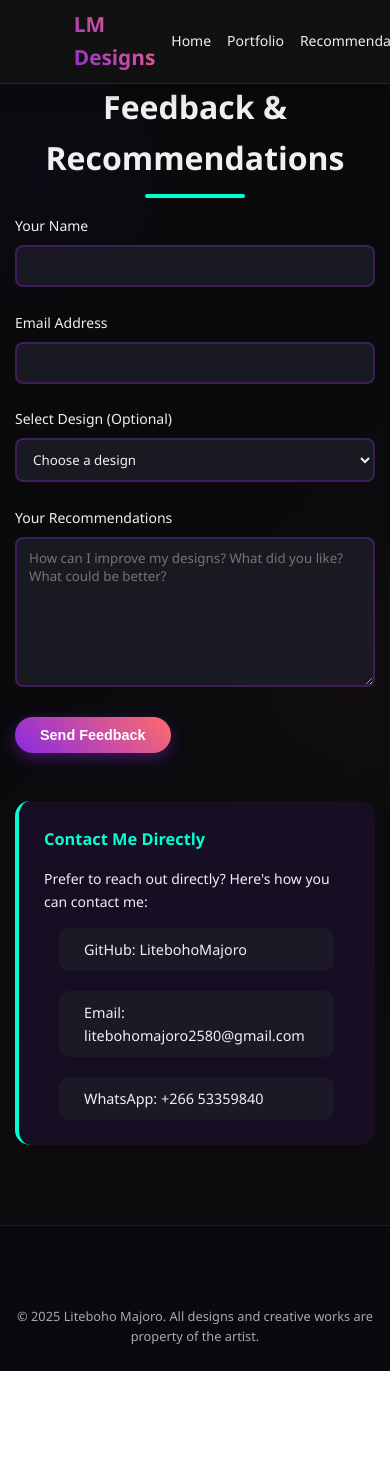
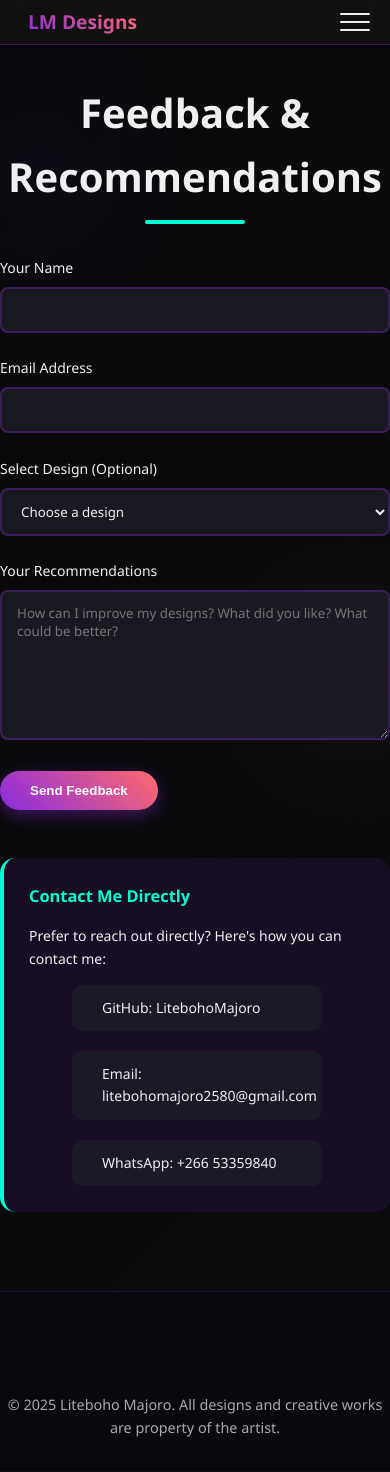
Before and after one commit to LitebohoMajoro/LM-Designs-Website, a React (Create React App) app: page /recommendations in a window 390 px wide. Before the commit the page ends 1371 px from the top, so only its background shows below. Built offline with nearby package versions, Linux system fonts and the light colour scheme.

Commit message:
Update styles.css

```diff
--- a/src/styles.css
+++ b/src/styles.css
@@ -29,6 +29,11 @@ body {
     position: relative;
     cursor: all-scroll; /* This will be overridden for touch devices */
     font-size: 16px; /* Base font size for desktop */
+}
+
+/* Optional: To prevent scrolling when the overlay menu is open (requires JS to toggle) */
+body.no-scroll {
+    overflow: hidden;
 }
 
 #cursor-trail {
@@ -86,36 +91,39 @@ body::before {
 .container {
     max-width: 1200px;
     margin: 0 auto;
-    padding: 0 20px;
+    /* Removed padding from here as it's now applied directly to .navbar */
 }
 
 /* MODIFIED: Header for smaller size */
 header {
     background: rgba(18, 18, 18, 0.9);
     backdrop-filter: blur(10px);
-    padding: 0.8rem 0; /* Reduced vertical padding */
+    padding: 0.6rem 0; /* Further reduced vertical padding */
     position: fixed;
     width: 100%;
     top: 0;
     z-index: 1000;
     box-shadow: 0 4px 20px rgba(0, 0, 0, 0.3);
     border-bottom: 1px solid rgba(138, 43, 226, 0.3);
-    min-height: 60px; /* Reduced minimum height */
+    min-height: 50px; /* Further reduced minimum height */
     display: flex;
     align-items: center;
 }
 
-/* MODIFIED: Navbar for smaller width */
+/* MODIFIED: Navbar for better alignment with hamburger */
 .navbar {
     display: flex;
-    justify-content: space-between;
+    justify-content: space-between; /* Keeps logo and hamburger on edges */
     align-items: center;
-    width: 75%; /* Reduced width for a smaller container */
+    width: 100%; /* Allow navbar to take full container width */
+    padding: 0 20px; /* Add padding here for alignment within the header */
+    max-width: 1200px; /* Constrain its content width as before */
+    margin: 0 auto; /* Center the navbar content */
 }
 
 /* MODIFIED: Logo for smaller size */
 .logo {
-    font-size: 1.5rem; /* Smaller font size for the logo */
+    font-size: 1.4rem; /* Slightly smaller font size for the logo */
     font-weight: 700;
     background: linear-gradient(45deg, var(--primary), var(--secondary));
     -webkit-background-clip: text;
@@ -126,24 +134,45 @@ header {
 }
 
 .logo i {
-    margin-right: 10px;
-    font-size: 2rem;
+    margin-right: 8px; /* Slightly reduced margin */
+    font-size: 1.8rem; /* Adjusted icon size */
 }
 
+/* MODIFIED: Navigation links - Default hidden, styled for full-screen overlay */
 .nav-links {
+    list-style: none;
+    position: fixed; /* Fixed position for overlay */
+    top: 0; /* Start from the top of the viewport */
+    left: 100%; /* Hide off-screen to the right by default */
+    width: 100%;
+    height: 100%;
+    background: rgba(18, 18, 18, 0.98); /* Darker background for overlay */
+    backdrop-filter: blur(15px); /* Stronger blur for overlay */
     display: flex;
-    list-style: none;
+    flex-direction: column; /* Stack links vertically */
+    justify-content: center; /* Center links vertically */
+    align-items: center; /* Center links horizontally */
+    z-index: 999; /* Below hamburger but above content */
+    transition: left 0.5s ease-in-out, opacity 0.5s ease-in-out; /* Smooth transition */
+    opacity: 0; /* Start invisible */
+    pointer-events: none; /* Disable interaction when hidden */
 }
 
-/* MODIFIED: Nav links for less spacing */
+.nav-links.active {
+    left: 0; /* Slide in from the right */
+    opacity: 1; /* Fade in */
+    pointer-events: auto; /* Enable interaction when visible */
+}
+
 .nav-links li {
-    margin-left: 1rem; /* Reduced horizontal spacing between links */
+    margin: 1.2rem 0; /* Spacing between menu items */
 }
 
 .nav-links a {
     color: var(--light);
     text-decoration: none;
-    font-weight: 500;
+    font-weight: 600; /* Bolder for menu items */
+    font-size: 2rem; /* Larger font size for menu items */
     position: relative;
     padding: 5px 0;
     transition: var(--transition);
@@ -155,7 +184,7 @@ header {
     bottom: 0;
     left: 0;
     width: 0;
-    height: 2px;
+    height: 3px; /* Slightly thicker underline */
     background: var(--accent);
     transition: var(--transition);
 }
@@ -168,14 +197,16 @@ header {
     width: 100%;
 }
 
+/* MODIFIED: Hamburger - Always displayed */
 .hamburger {
-    display: none;
+    display: flex; /* Always display the hamburger */
     flex-direction: column;
     justify-content: space-around;
     width: 30px;
     height: 25px;
     cursor: pointer;
-    z-index: 1001;
+    z-index: 1001; /* Above the nav-links overlay */
+    position: relative; /* For z-index to work against fixed nav-links */
 }
 
 .hamburger .bar {
@@ -328,11 +359,11 @@ header {
     }
 }
 
+/* MODIFIED: Filter section heading */
 .filter-section h2 {
-    font-size: 2.5rem;
-    margin-bottom: 2rem;
-    position: relative;
-    display: inline-block;
+    font-size: 1.5rem; /* Reduced from 2.5rem to h5 equivalent */
+    margin-bottom: 1.5rem; /* Adjusted margin */
+    text-align: center; /* Ensure it's centered */
 }
 
 .filter-section h2::after {
@@ -670,249 +701,114 @@ footer.visible {
         display: none;
     }
 
-    .container {
-        padding: 0 15px;
+    /* MODIFIED: Header for smallest mobile */
+    header {
+        min-height: 45px; /* Even smaller on tiny screens */
+        padding: 0.3rem 0;
+    }
+    /* MODIFIED: Logo for smallest mobile */
+    .logo {
+        font-size: 1.2rem;
+    }
+    .logo i {
+        font-size: 1.3rem;
     }
 
-    /* MODIFIED: Header for smaller size on smallest mobile */
-    header {
-        min-height: 50px; /* Make it even smaller on tiny screens */
-        padding: 0.5rem 0;
+    /* Hamburger bars might need thinner styling on very small screens if they look too thick */
+    .hamburger .bar {
+        height: 2px;
     }
-    /* MODIFIED: Logo for smaller size on smallest mobile */
-    .logo {
-        font-size: 1.3rem; /* Further reduce logo size on mobile */
+    .hamburger.active .bar:nth-child(1) {
+        transform: translateY(9px) rotate(45deg); /* Adjusted for thinner bars */
     }
-    .logo i {
-        font-size: 1.5rem; /* Further reduce icon size on mobile */
+    .hamburger.active .bar:nth-child(3) {
+        transform: translateY(-9px) rotate(-45deg); /* Adjusted for thinner bars */
+    }
+
+    /* Nav links for overlay on mobile */
+    .nav-links li {
+        margin: 1rem 0;
+    }
+    .nav-links a {
+        font-size: 1.8rem;
     }
 
     /* Hero Section */
     .hero {
-        padding-top: 80px; /* Adjust based on header height */
-        min-height: auto;
-        height: auto;
+        padding-top: 60px; /* Adjust based on header height */
     }
-    .hero-content {
-        flex-direction: column-reverse; /* Photo above text */
-        text-align: center;
-        padding-top: 40px; /* Space above photo */
-        padding-bottom: 40px; /* Space below text */
+    /* ... (rest of hero section mobile styles are fine) ... */
+
+    /* Filter Section heading for mobile */
+    .filter-section h2 {
+        font-size: 1.3rem; /* Further reduced for mobile */
     }
-    .hero-photo {
-        width: 200px;
-        height: 200px;
-        margin: 0 auto 30px auto; /* Center and add space below */
-    }
-    .hero-text {
-        padding-left: 0;
-        padding-right: 0;
-        margin-top: 0; /* Reset margin-top */
-        margin-bottom: 0; /* No extra margin, already handled by hero-photo */
-    }
-    .hero h1 {
-        font-size: 2rem;
-        margin-bottom: 0.8rem;
-    }
-    .hero p {
-        font-size: 1rem;
-        margin-bottom: 1.5rem;
-    }
-    .cta-button {
-        padding: 10px 25px;
-        font-size: 0.9rem;
-    }
-
-    /* Filter Section */
-    .filter-section h2 {
-        font-size: 2rem;
-    }
-    .filter-buttons {
-        gap: 8px;
-        margin-bottom: 2rem;
-    }
-    .filter-btn {
-        padding: 6px 12px;
-        font-size: 0.8rem;
-    }
-
-    /* Portfolio Grid */
-    .portfolio-grid {
-        grid-template-columns: 1fr;
-        gap: 20px;
-    }
-    .portfolio-info {
-        padding: 15px;
-    }
-
-    /* Contact Section */
-    .contact-container h2 {
-        font-size: 2rem;
-        margin-bottom: 2rem;
-    }
-    .form-group input,
-    .form-group textarea,
-    .form-group select {
-        padding: 10px 12px;
-    }
-    .contact-methods {
-        flex-direction: column;
-        align-items: center;
-    }
-    .contact-method {
-        width: 90%;
-        max-width: 300px;
-        padding: 10px 15px;
-        font-size: 0.9rem;
-    }
-
-    /* Footer */
-    footer {
-        padding: 1.5rem 0;
-    }
-    .social-links {
-        gap: 15px;
-        margin-bottom: 1rem;
-    }
-    .social-links a {
-        width: 40px;
-        height: 40px;
-        font-size: 1rem;
-    }
-    .copyright {
-        font-size: 0.8rem;
-    }
+    /* ... (rest of filter section mobile styles are fine) ... */
+    /* ... (portfolio, contact, footer mobile styles are fine) ... */
 }
 
 /* Medium-sized devices (e.g., tablets in portrait, larger phones) */
 @media (min-width: 481px) and (max-width: 768px) {
     body {
-        cursor: default; /* Disable cursor effect */
+        cursor: default;
     }
     .cursor-dot, .cursor-light {
         display: none;
     }
 
-    /* MODIFIED: Header for smaller size on medium devices */
+    /* MODIFIED: Header for medium devices */
     header {
-        min-height: 60px; /* Adjust header height for tablets */
+        min-height: 50px;
+        padding: 0.6rem 0;
     }
-    .nav-links {
-        position: fixed;
-        /* MODIFIED: Adjust top to match new header height */
-        top: 60px; /* Matches the new min-height of header */
-        right: -100%;
-        flex-direction: column;
-        background: rgba(18, 18, 18, 0.95);
-        width: 100%;
-        text-align: center;
-        transition: 0.5s;
-        padding: 2rem 0;
-        z-index: 999;
-    }
-    .nav-links.active {
-        right: 0;
-    }
+    /* Logo and hamburger sizes will be inherited from general styles */
+    /* Nav links styles (as overlay) are also inherited and work well */
     .nav-links li {
         margin: 1.5rem 0;
     }
-    .hamburger {
-        display: flex;
-    }
-    .hero {
-        padding-top: 90px; /* More clearance for header */
-        height: auto;
-        min-height: 80vh;
-    }
-    .hero-content {
-        flex-direction: column-reverse; /* Photo above text */
-        text-align: center;
-        padding-top: 40px; /* Space above photo */
-        padding-bottom: 40px; /* Space below text */
-    }
-    .hero-photo {
-        width: 280px;
-        height: 280px;
-        margin: 0 auto 30px auto; /* Center and add space below */
-    }
-    .hero-text {
-        padding-left: 0;
-        padding-right: 0;
-        margin-top: 0;
-        margin-bottom: 0; /* No extra margin, handled by hero-photo */
-    }
-    .hero h1 {
-        font-size: 2.8rem;
-    }
-    .hero p {
-        font-size: 1.1rem;
+    .nav-links a {
+        font-size: 2rem;
     }
 
-    /* Filter Section */
+    /* Hero Section */
+    .hero {
+        padding-top: 70px; /* Adjust based on header height */
+    }
+    /* ... (rest of hero section medium styles are fine) ... */
+
+    /* Filter Section heading for medium devices */
     .filter-section h2 {
-        font-size: 2.2rem;
+        font-size: 1.4rem; /* Adjusted for medium screens */
     }
-    .filter-buttons {
-        gap: 10px;
-    }
-    .filter-btn {
-        padding: 8px 15px;
-        font-size: 0.9rem;
-    }
-
-    /* Portfolio Grid */
-    .portfolio-grid {
-        grid-template-columns: repeat(auto-fill, minmax(250px, 1fr));
-        gap: 20px;
-    }
-
-    /* Contact Section */
-    .contact-container h2 {
-        font-size: 2.2rem;
-    }
-    .contact-methods {
-        flex-direction: row; /* Keep in row, but allow wrap */
-        justify-content: center;
-        gap: 15px;
-    }
-    .contact-method {
-      max-width: 200px;
-    }
+    /* ... (rest of filter section medium styles are fine) ... */
+    /* ... (portfolio, contact, footer medium styles are fine) ... */
 }
 
 /* Larger screens / Desktops (>= 769px) */
 @media (min-width: 769px) {
     body {
-        cursor: all-scroll; /* Re-enable cursor */
+        cursor: all-scroll;
     }
     .cursor-dot, .cursor-light {
-        display: block; /* Ensure they are visible */
+        display: block;
     }
 
-    /* MODIFIED: Header for smaller size on desktop */
+    /* MODIFIED: Header for desktop */
     header {
-        min-height: 70px; /* Slightly reduce desktop header height */
-        padding: 1rem 0;
+        min-height: 55px; /* Slightly reduced desktop header height */
+        padding: 0.8rem 0;
     }
+    /* Nav links will now be handled by the hamburger overlay */
+    /* No direct changes to .nav-links needed here as its default state is hidden overlay */
 
     /* Hero Section */
     .hero {
-        padding-top: 90px;
+        padding-top: 70px; /* Adjust based on header height */
     }
-    .hero-content {
-        flex-direction: row-reverse; /* Photo on right */
-        text-align: left;
-    }
-    .hero-text {
-        padding-left: 50px;
-        padding-right: 0;
-        margin-top: 50px;
-        margin-bottom: 0;
-    }
-    .hero-photo {
-        margin-left: 30px; /* Space between photo and text */
-        margin-right: 0;
-        margin-top: 0;
-        margin-bottom: 0;
+    /* ... (rest of hero section desktop styles are fine) ... */
+
+    /* Filter Section heading for desktop */
+    .filter-section h2 {
+        font-size: 1.5rem; /* Consistent with h5 equivalent */
     }
 }
```
